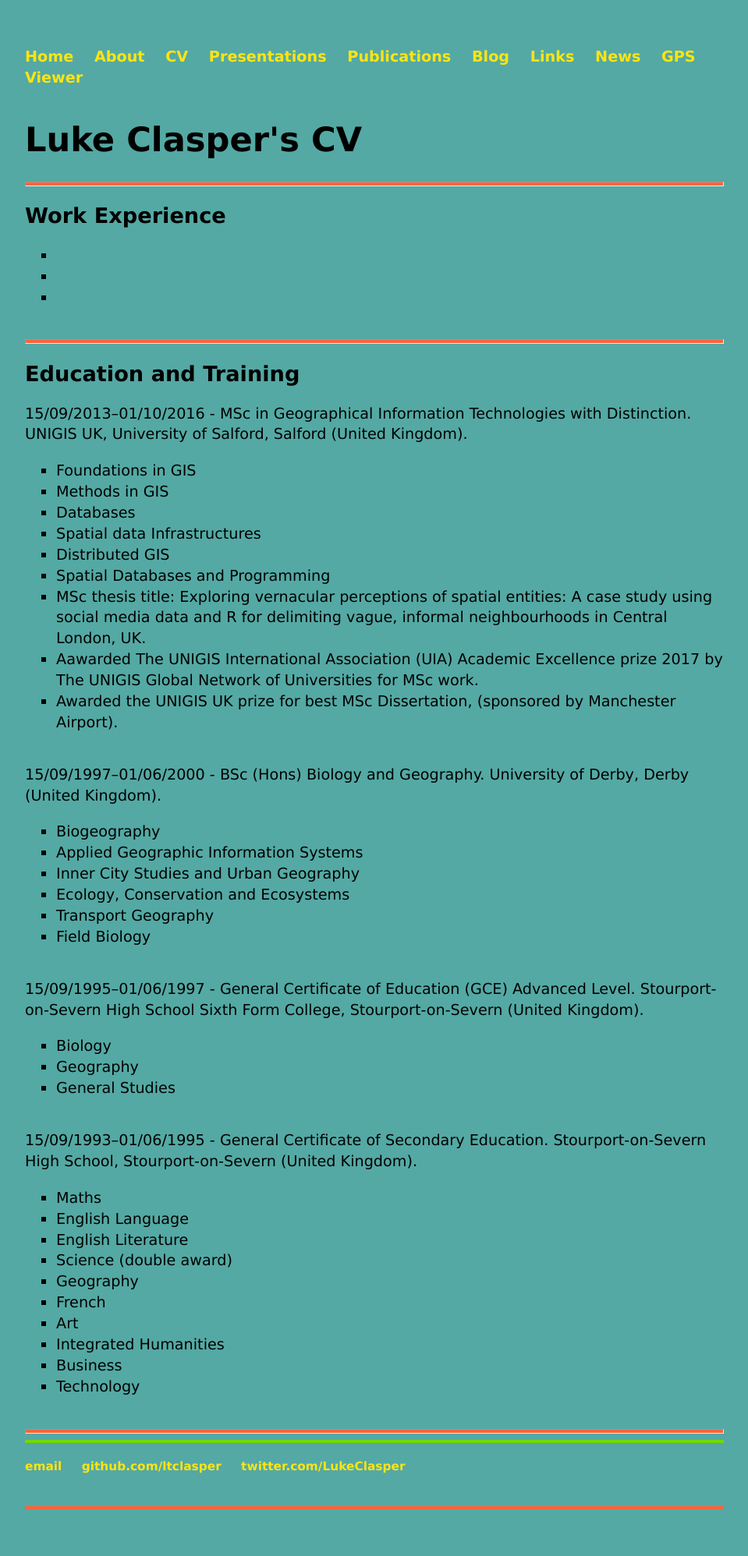
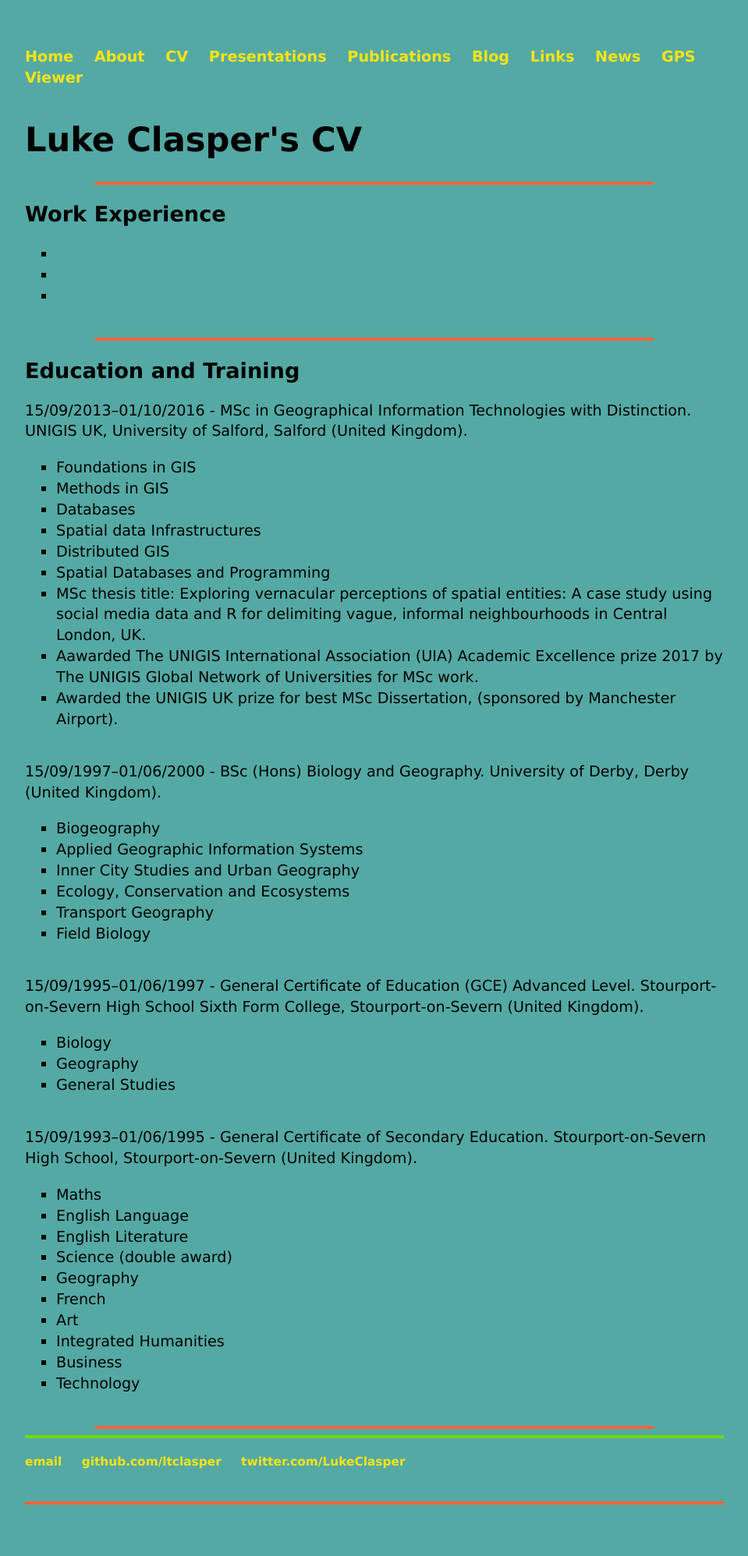
Before and after one commit to ltclasper/ltclasper.github.io, a Jekyll site: the page built from cv/index.html, in a window 1280 px wide. Shown: the whole page at 78% size, without its empty margins (160-1119 px from the left). Built offline with Jekyll 4.4.1, drawn with Linux system fonts in a browser that asks for light colours.

Commit message:
Update main.css

```diff
--- a/css/main.css
+++ b/css/main.css
@@ -64,4 +64,6 @@ hr {
     color: #FD643B;
     background-color: #FD643B;
     height: 4px;
+    border: 0;
+    width: 80%;
 }
```
